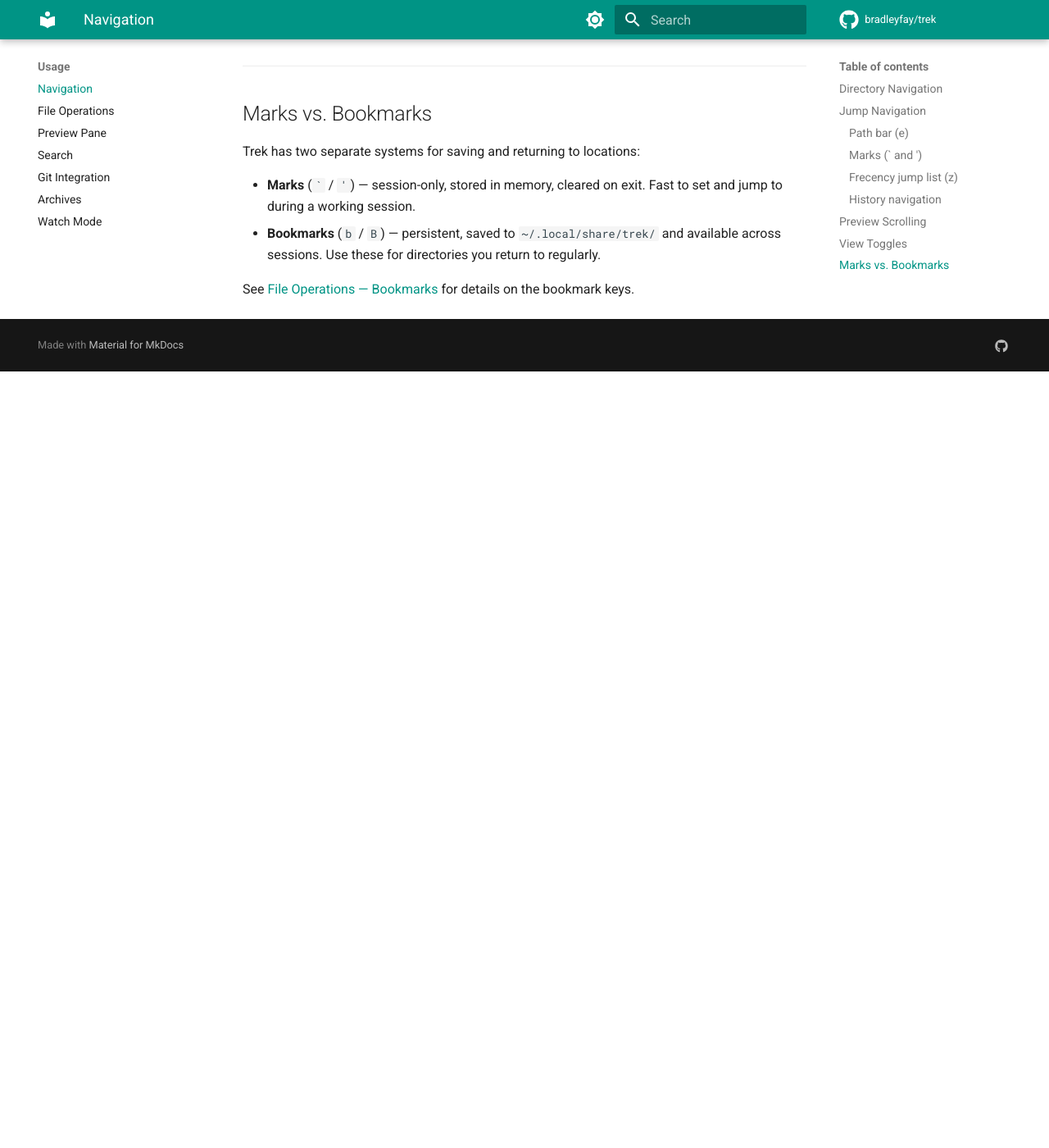
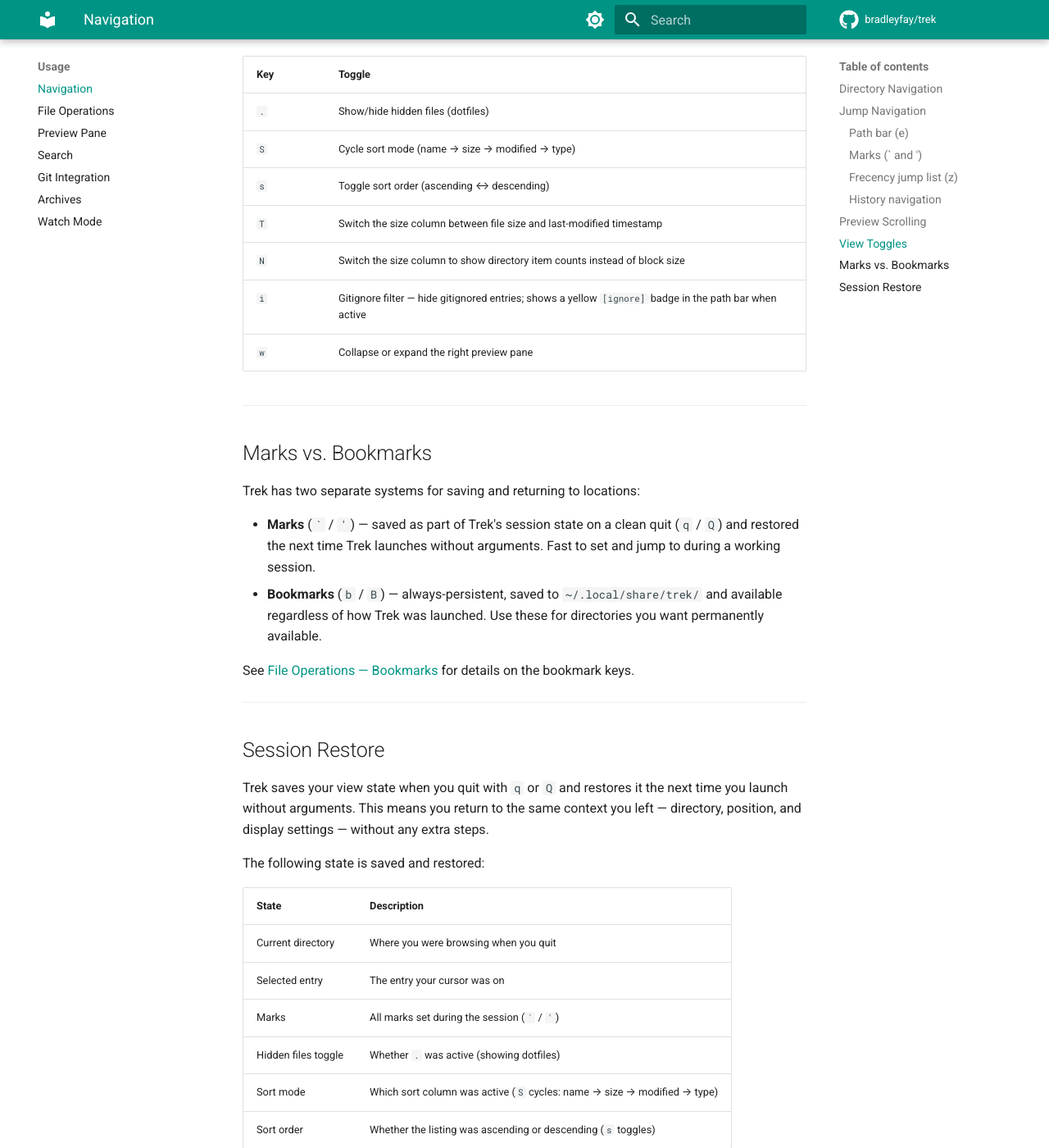
Before and after one commit to bradleyfay/trek, an MkDocs documentation site: the page built from docs/usage/navigation.md, in a window 1280 px wide and 1400 px high, scrolled down 2817 px. Shown: the whole window at 82% size. Built offline with MkDocs 1.6.1 and Material for MkDocs 9.7.7, drawn with Linux system fonts in a browser that asks for light colours; comment, search, counter and statistics services are not loaded; before the commit the page ends 3270 px from its top, so only the background shows below that; some of the changed text lies outside the part shown.

Commit message:
docs(nav): update docs to reflect session restore and prior features
- Document full session restore behaviour: directory, selected entry,
  marks, show_hidden, sort mode, sort order all persist across quit/launch
- Correct marks description: marks are now saved on clean quit, not
  session-only in-memory
- Add Session Restore reference section with table of persisted state,
  rules, and session file location
- Add Tab completion details for path jump bar (feat from v0.49)
- Add sort keys (S / s) to View Settings and Keybinding tables
- Add comparison.md to mkdocs nav (file was already present)
- Bump keybinding ref version to v0.49.0

Co-Authored-By: Claude Sonnet 4.6 <noreply@anthropic.com>

```diff
--- a/docs/usage/navigation.md
+++ b/docs/usage/navigation.md
@@ -31,6 +31,16 @@ For longer jumps, Trek offers several ways to move to a specific location withou
 
 Press `e` to open the path jump bar. Type any path — absolute (`/usr/local/bin`), relative (`../../other-project`), or home-relative (`~/Documents`) — and press `Enter` to navigate there directly. Press `Esc` to cancel.
 
+The jump bar supports Tab completion as you type:
+
+| Situation | What `Tab` does |
+|-----------|-----------------|
+| Single match | Completes the entry name; appends `/` if it is a directory |
+| Multiple matches | Advances to the longest common prefix shared by all matches |
+| No matches | No-op (silent) |
+
+A `~` prefix is expanded to your home directory before completion is applied. The hint line inside the jump bar reads `Tab=complete  Enter=go  Esc=cancel`.
+
 ### Marks (`` ` `` and `'`)
 
 Marks let you pin up to 52 locations in memory and jump back to them instantly.
@@ -40,7 +50,7 @@ Marks let you pin up to 52 locations in memory and jump back to them instantly.
 | `` ` `` + letter (`a`–`z`, `A`–`Z`) | Set a mark at the current directory |
 | `'` + letter | Jump to a previously set mark |
 
-Marks are session-only — they exist in memory and are cleared when Trek exits. For locations you want to return to across sessions, use bookmarks instead (see [File Operations — Bookmarks](file-operations.md#bookmarks)).
+Marks are saved as part of Trek's session state. When you quit with `q` or `Q` and relaunch Trek without arguments, your marks are restored automatically. For named, always-available locations, use bookmarks instead (see [File Operations — Bookmarks](file-operations.md#bookmarks)).
 
 ### Frecency jump list (`z`)
 
@@ -76,6 +86,8 @@ These keys change what the center pane shows without navigating anywhere:
 | Key | Toggle |
 |-----|--------|
 | `.` | Show/hide hidden files (dotfiles) |
+| `S` | Cycle sort mode (name → size → modified → type) |
+| `s` | Toggle sort order (ascending ↔ descending) |
 | `T` | Switch the size column between file size and last-modified timestamp |
 | `N` | Switch the size column to show directory item counts instead of block size |
 | `i` | Gitignore filter — hide gitignored entries; shows a yellow `[ignore]` badge in the path bar when active |
@@ -87,7 +99,35 @@ These keys change what the center pane shows without navigating anywhere:
 
 Trek has two separate systems for saving and returning to locations:
 
-- **Marks** (`` ` `` / `'`) — session-only, stored in memory, cleared on exit. Fast to set and jump to during a working session.
-- **Bookmarks** (`b` / `B`) — persistent, saved to `~/.local/share/trek/` and available across sessions. Use these for directories you return to regularly.
+- **Marks** (`` ` `` / `'`) — saved as part of Trek's session state on a clean quit (`q` / `Q`) and restored the next time Trek launches without arguments. Fast to set and jump to during a working session.
+- **Bookmarks** (`b` / `B`) — always-persistent, saved to `~/.local/share/trek/` and available regardless of how Trek was launched. Use these for directories you want permanently available.
 
 See [File Operations — Bookmarks](file-operations.md#bookmarks) for details on the bookmark keys.
+
+---
+
+## Session Restore
+
+Trek saves your view state when you quit with `q` or `Q` and restores it the next time you launch without arguments. This means you return to the same context you left — directory, position, and display settings — without any extra steps.
+
+The following state is saved and restored:
+
+| State | Description |
+|-------|-------------|
+| Current directory | Where you were browsing when you quit |
+| Selected entry | The entry your cursor was on |
+| Marks | All marks set during the session (`` ` `` / `'`) |
+| Hidden files toggle | Whether `.` was active (showing dotfiles) |
+| Sort mode | Which sort column was active (`S` cycles: name → size → modified → type) |
+| Sort order | Whether the listing was ascending or descending (`s` toggles) |
+
+**Rules:**
+
+- `trek /path` — always opens at the specified path and ignores saved session state.
+- Session state is only written on a clean quit (`q` or `Q`). Closing the terminal window without quitting does not save state.
+- If the saved directory has been deleted or is unavailable, Trek falls back to the current working directory silently.
+- Unknown keys in the session file are silently ignored, so session files from older Trek versions are safe to keep.
+
+**Session file location:**
+
+Trek stores its session file at `$XDG_DATA_HOME/trek/session`, which defaults to `~/.local/share/trek/session`.
--- a/mkdocs.yml
+++ b/mkdocs.yml
@@ -50,6 +50,7 @@ nav:
   - Reference:
     - All Keybindings: reference/keybindings.md
     - Command Palette: reference/command-palette.md
+  - Comparison: comparison.md
   - Contributing: contributing/index.md
 
 markdown_extensions:
```
Also changed, not shown: docs/comparison.md (added, +83 -0 lines), docs/getting-started/quick-start.md (+7 -3 lines), docs/reference/keybindings.md (+22 -6 lines).
